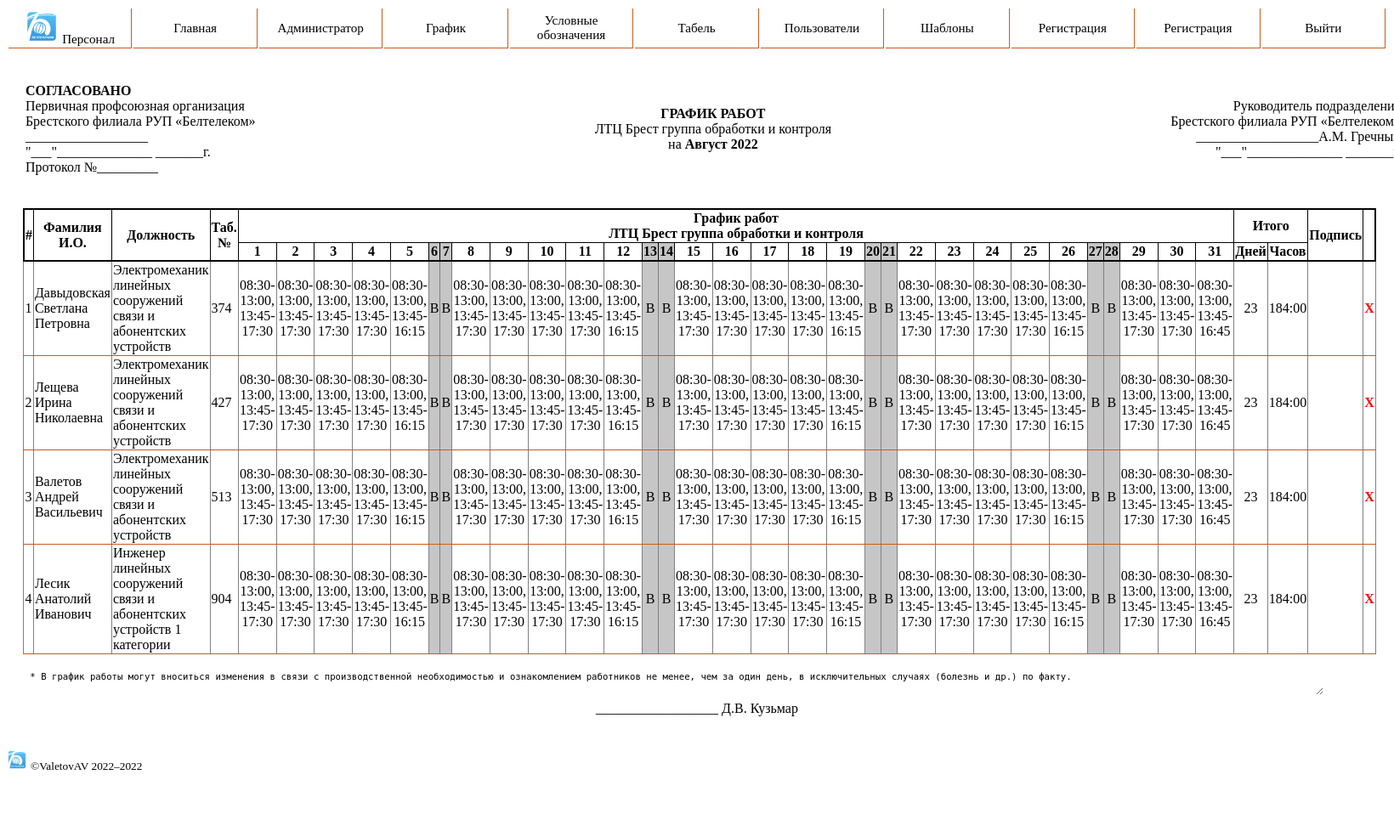
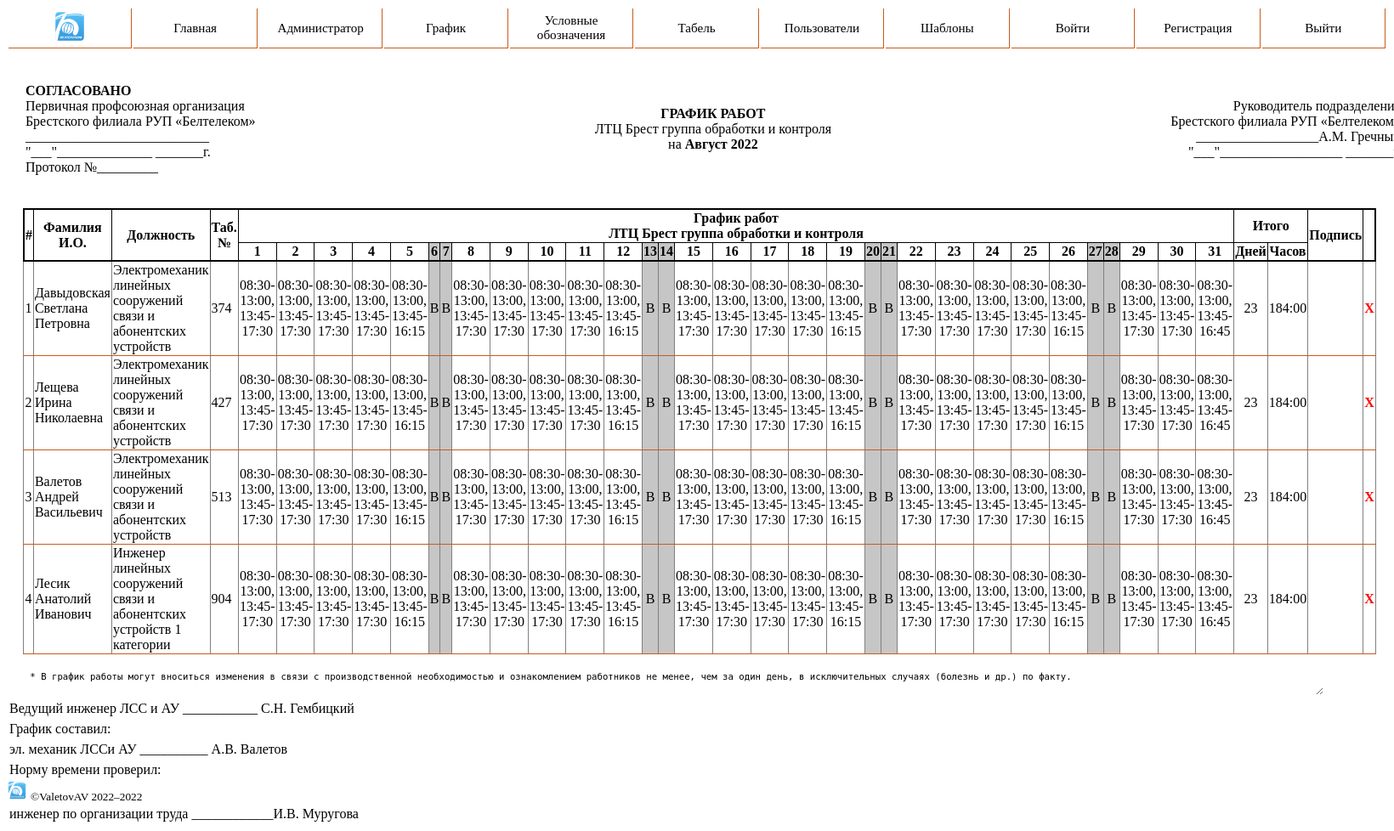
Before and after one commit to GrafanyS/pythonProjectPersonall, a Flask app: page /PodrazdelenieSotrEdit in a window 1640 px wide; the page is wider, and only the part inside the window is pictured. Shown: that part at 85% size. Before the commit the page ends 906 px from the top of that part, so only its background shows below. Run offline with Flask 2, Linux system fonts and the light colour scheme.

Commit message:
templates commit 26.08.2022

```diff
--- a/templates/PodrazdelenieSotrEdit.html
+++ b/templates/PodrazdelenieSotrEdit.html
@@ -15,7 +15,7 @@
             <b>СОГЛАСОВАНО</b> <br>
             Первичная профсоюзная организация<br>
             Брестского филиала РУП «Белтелеком»<br>
-            __________________<br>
+            ___________________________<br>
             "___"______________ _______г.<br>
             Протокол №_________
 
@@ -29,7 +29,7 @@
             Руководитель подразделения <br>
             Брестского филиала РУП «Белтелеком»<br>
             __________________А.М. Гречный<br>
-            "___"______________ _______г.
+            "___"__________________ _______г.
         </td>
     </tr>
 </table>
@@ -551,18 +551,36 @@
 </textarea>
 <br>
 <table style="width:100%;">
-    <tr style="text-align:center;">
-        <td>__________________ Д.В. Кузьмар</td>
+    <tr style="text-align:left">
+        <td>Ведущий инженер ЛСС и АУ    ___________  С.Н. Гембицкий</td>
     </tr>
 </table>
-<br>
+<table style="width:100%;">
+    <tr style="text-align:left;">
+        <td>График составил: </td>
+    </tr>
+</table>
+<table style="width:100%;">
+    <tr style="text-align:left;">
+        <td>эл. механик ЛССи АУ  __________ А.В. Валетов</td>
+    </tr>
+</table>
+<table style="width:100%;">
+    <tr style="text-align:left;">
+        <td>Норму времени проверил:</td>
+    </tr>
+<table style="width:100%;">
+    <tr style="text-align:left;">
+        <td>инженер по организации  труда ____________И.В. Муругова</td>
+    </tr>
+
 
 <div id="ModalDialog1" class="modalDialog">
     <div id="ModalLoad1" class="ModalLoad">
 
     </div>
 </div>
-<br>
+
 
 <script type="text/javascript">
         function PereformirovaniePoPodr() {
--- a/templates/base.html
+++ b/templates/base.html
@@ -5,7 +5,7 @@
     <meta http-equiv="X-UA-Compatible" content="IE=edge">
     <meta name="viewport" content="width=device-width, initial-scale=1.0">
     <link rel="stylesheet" href="{{ url_for('static', filename='css/main.css') }}">
-    <link rel="stylesheet" href="{{ url_for('static', filename='css/site.css') }}">
+<!--    <link rel="stylesheet" href="{{ url_for('static', filename='css/site.css') }}">-->
     <link rel="stylesheet" href="{{ url_for('static', filename='js/jquery-3.6.0.min.js') }}">
     <!--    <link rel="stylesheet" href="https://cdn.jsdelivr.net/npm/bootstrap@5.2.0/dist/css/bootstrap.min.css">-->
 
@@ -20,17 +20,17 @@
                 <td onclick="location.href='/' ">
                     <img class="mb-2" src="{{ url_for('static', filename='image/unnamed.png') }}" alt="" width="40"
                          height="40">
-                    <span class="fs-4">Персонал</span>
+<!--                    <span class="fs-4">Персонал</span>-->
                 </td>
                 <td onclick="location.href='/'">Главная</td>
-                <td onclick="location.href='/'">Администратор</td>
+                <td onclick="location.href='/admin'">Администратор</td>
                 <td onclick="location.href='/PodrazdelenieSotrEdit'">График</td>
                 <td onclick="location.href='/about'">Условные обозначения</td>
                 <td onclick="location.href='/tabel'">Табель</td>
                 <td onclick="location.href='/users'">Пользователи</td>
                 <td onclick="location.href='/ShablonList'">Шаблоны</td>
-                <td onclick="location.href='/sing-in'">Регистрация</td>
-                <td onclick="me-3 py-2 text-dark text-decoration-none" href="/sing-in">Регистрация</td>
+                <td onclick="location.href='/sing-in'">Войти</td>
+                <td onclick="location.href='/users'">Регистрация</td>
                 <td onclick="location.href='/'">Выйти</td>
             </nav>
 
```
Also changed, not shown: templates/admin.html (+30 -0 lines).
